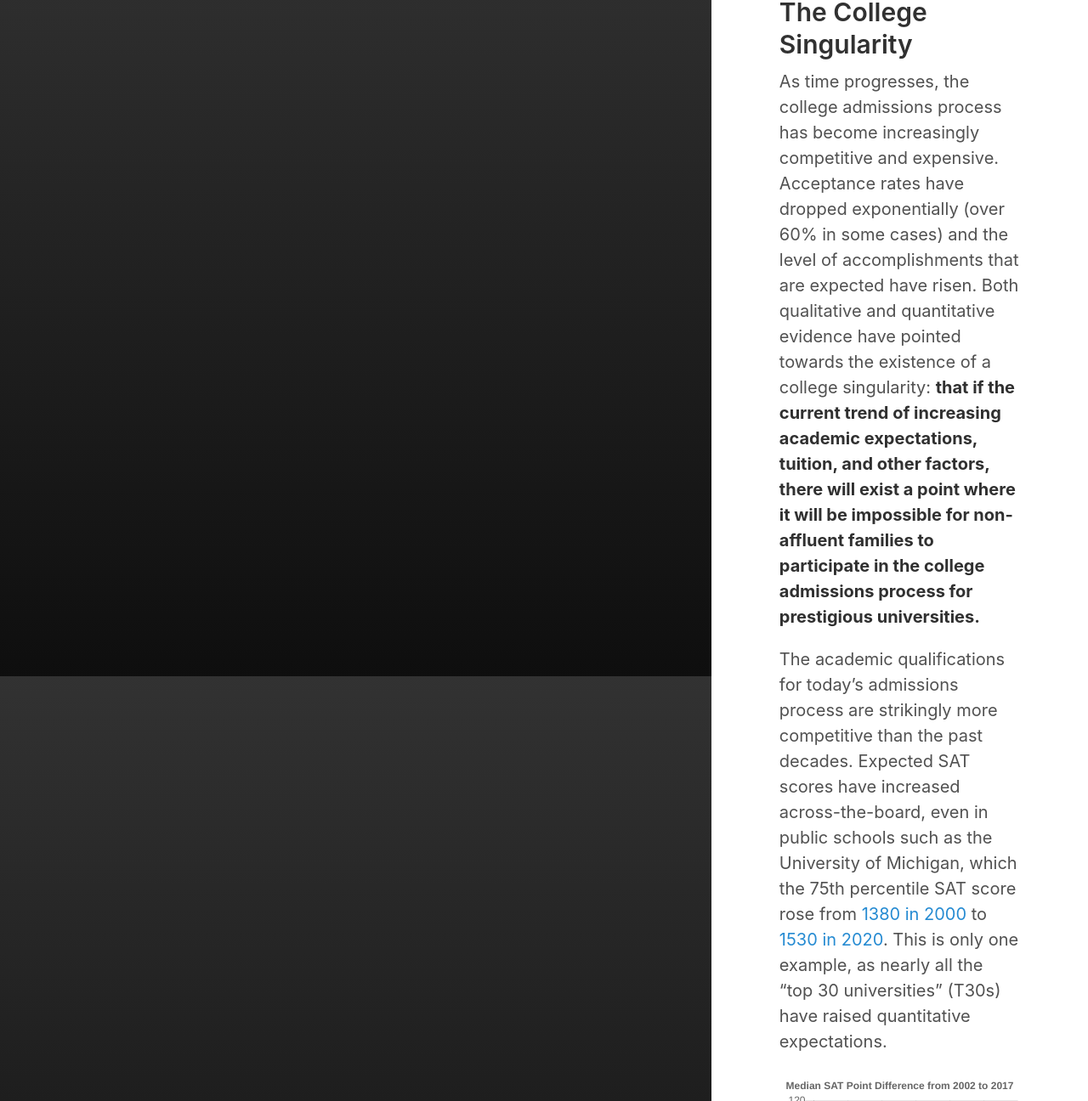
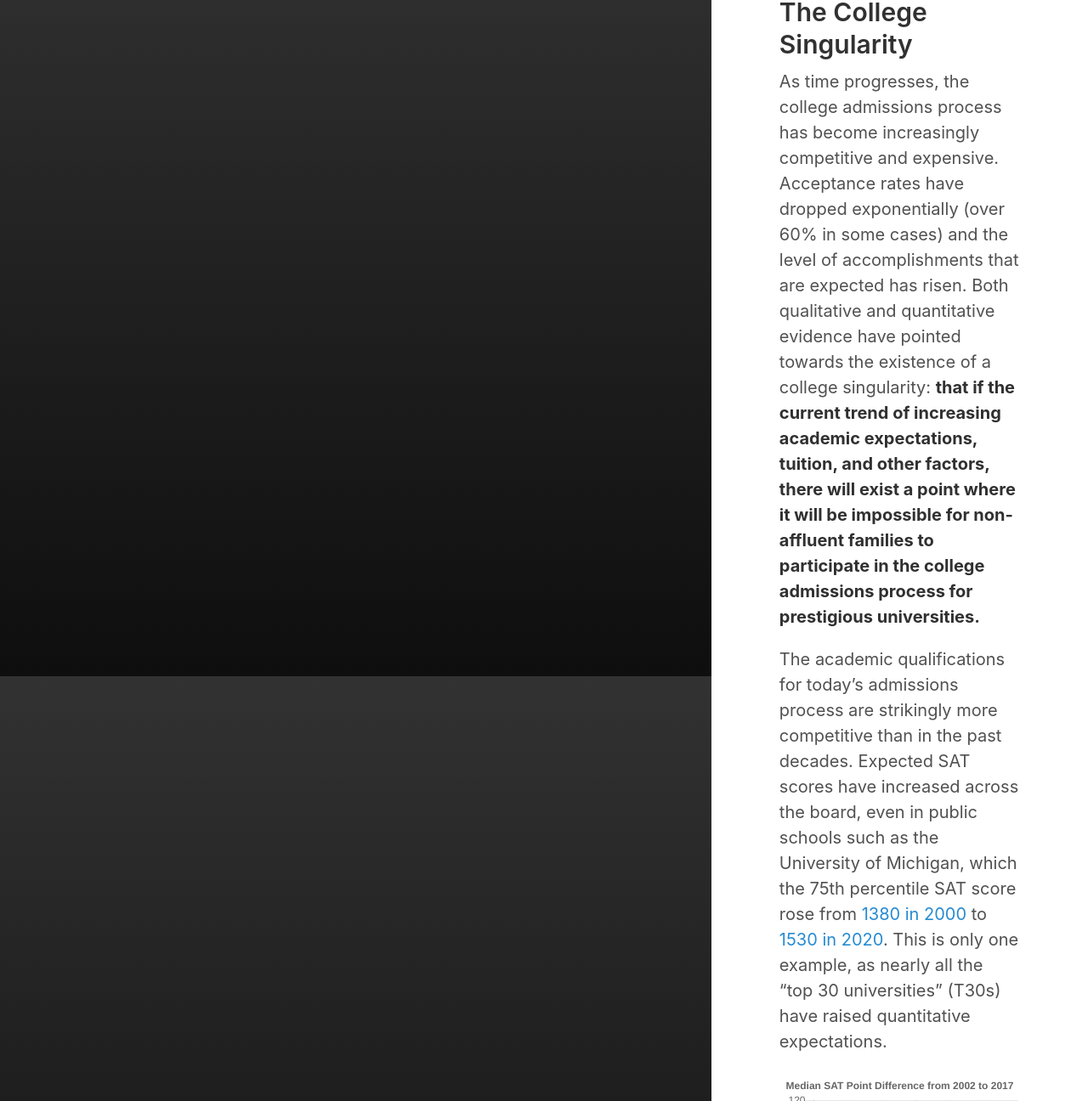
Before and after one commit to csnglr/csnglr, a Jekyll site: the page built from index.html, in a window 1280 px wide and 1400 px high, cut to the strip 104-1400 px from the top of the window. Shown: the whole strip at 85% size. Built offline with Jekyll 4.4.1, drawn with Linux system fonts in a browser that asks for light colours; the list of posts is cut into pages by our own code; some of the changed text lies outside the part shown.

Commit message:
Grammar fixes

```diff
--- a/index.html
+++ b/index.html
@@ -4,10 +4,10 @@ title: Home
 ---
 
 <h2 id="the-college-singularity">The College Singularity</h2>
-<p>As time progresses, the college admissions process has become increasingly competitive and expensive. Acceptance rates have dropped exponentially (over 60% in some cases) and the level of accomplishments that are expected have risen. Both
+<p>As time progresses, the college admissions process has become increasingly competitive and expensive. Acceptance rates have dropped exponentially (over 60% in some cases) and the level of accomplishments that are expected has risen. Both
   qualitative and quantitative evidence have pointed towards the existence of a college singularity: <strong>that if the current trend of increasing academic expectations, tuition, and other factors, there will exist a point where it will be
     impossible for non-affluent families to participate in the college admissions process for prestigious universities.</strong></p>
-<p>The academic qualifications for today’s admissions process are strikingly more competitive than the past decades. Expected SAT scores have increased across-the-board, even in public schools such as the University of Michigan, which the 75th
+<p>The academic qualifications for today’s admissions process are strikingly more competitive than in the past decades. Expected SAT scores have increased across the board, even in public schools such as the University of Michigan, which the 75th
   percentile SAT score rose from <a href="https://obp.umich.edu/wp-content/uploads/pubdata/cds/cds_2000-2001_umaa.pdf">1380 in 2000</a> to <a href="https://www.prepscholar.com/sat/s/colleges/University-of-Michigan-SAT-scores-GPA">1530 in 2020</a>.
   This is only one example, as nearly all the “top 30 universities” (T30s) have raised quantitative expectations.</p>
 <p>{% include charts/satchart.html %}</p>
```
Also changed, not shown: other parts of index.html (+5 -5 lines), README.md.
